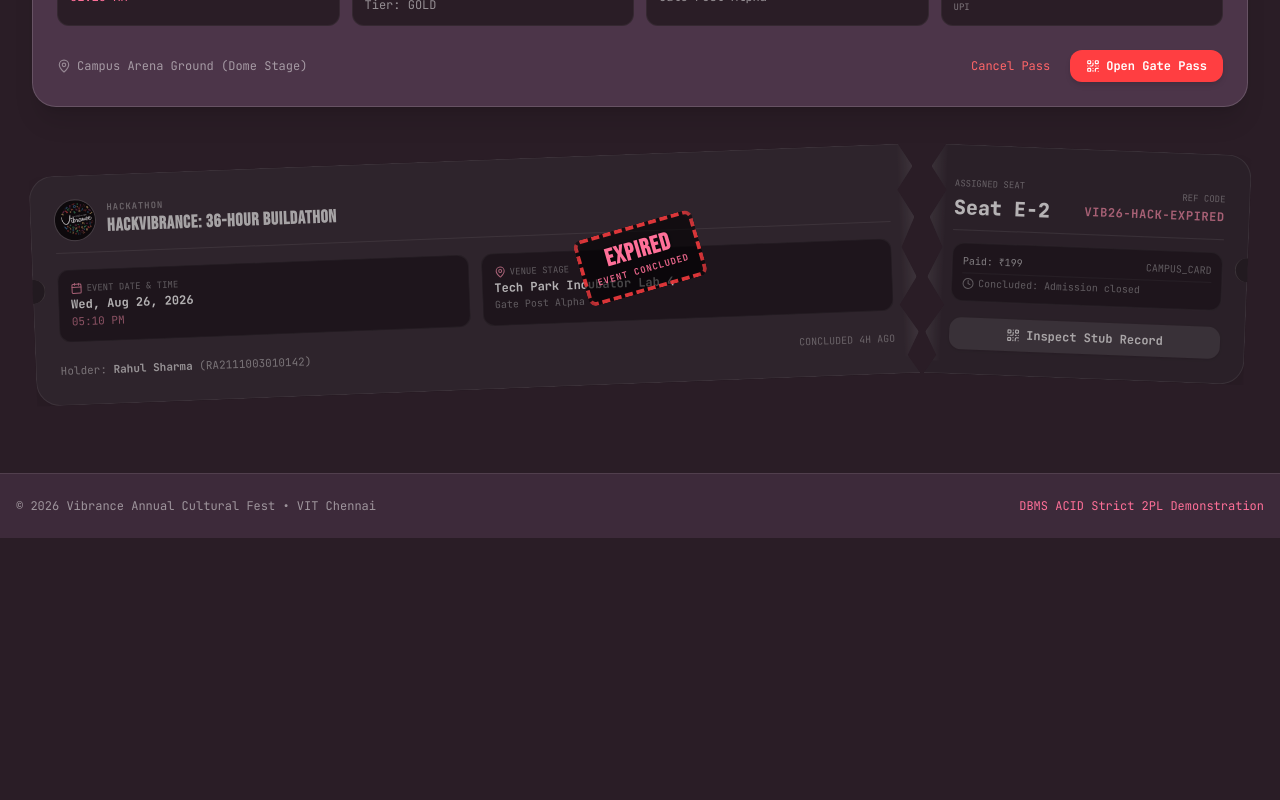
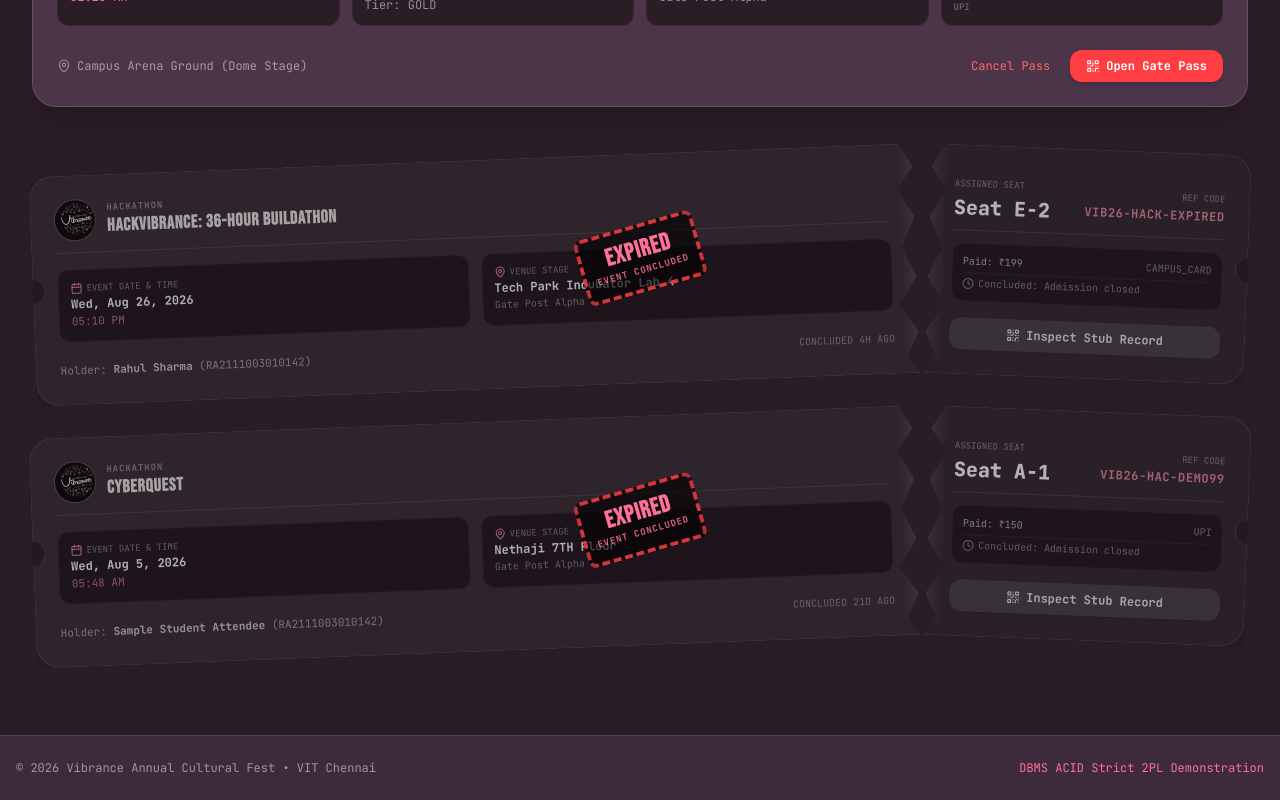
Before and after one commit to ritesh-prajan/Vibrance-website, a React (Vite) app: page /my-bookings in a window 1280 px wide. Shown: the part 1037-1837 px from the top of the page. Before the commit the page ends 1575 px from the top, so only its background shows below. Built offline with nearby package versions, Linux system fonts and the light colour scheme.

Commit message:
feat: add CYBERQUEST hackathon event with custom ticket artwork and date Aug 5, 2026

```diff
--- a/src/components/tickets/IntactTicketCard.tsx
+++ b/src/components/tickets/IntactTicketCard.tsx
@@ -3,7 +3,7 @@ import { Link } from 'react-router-dom';
 import { Booking } from '../../types';
 import { getEventTiming } from '../../utils/timeUtils';
 import { StatusBadge } from '../common/StatusBadge';
-import { Calendar, Clock, MapPin, QrCode, Radio } from 'lucide-react';
+import { Calendar, Clock, MapPin, QrCode, Radio, ArrowRight } from 'lucide-react';
 import { motion } from 'framer-motion';
 
 interface IntactTicketCardProps {
@@ -13,18 +13,116 @@ interface IntactTicketCardProps {
 
 export const IntactTicketCard: React.FC<IntactTicketCardProps> = ({ booking, onCancel }) => {
   const timing = getEventTiming(booking);
+  const hasCustomPhoto = Boolean(booking.ticketBgImage);
 
+  // ── 1. PHOTO-CENTRIC CLUTTER-FREE TICKET CARD ──
+  if (hasCustomPhoto) {
+    return (
+      <motion.div
+        initial={{ opacity: 0, y: 8 }}
+        animate={{ opacity: 1, y: 0 }}
+        style={{
+          backgroundImage: `linear-gradient(to top, rgba(16, 8, 15, 0.96) 0%, rgba(20, 10, 18, 0.45) 45%, rgba(16, 8, 15, 0.88) 100%), url(${booking.ticketBgImage})`,
+          backgroundSize: 'cover',
+          backgroundPosition: 'center',
+        }}
+        className={`border rounded-3xl p-6 sm:p-7 transition-all shadow-2xl flex flex-col justify-between min-h-[220px] ticket-notch-left ticket-notch-right relative overflow-hidden group ${
+          timing.isLive
+            ? 'border-red-500/60 shadow-[0_10px_30px_rgba(255,62,65,0.25)]'
+            : 'border-white/20 hover:border-white/35'
+        }`}
+      >
+        {/* Subtle glow */}
+        <div className="absolute top-0 right-0 w-48 h-48 bg-[#FF3E41]/10 rounded-full blur-3xl pointer-events-none" />
+
+        {/* Top Header */}
+        <div className="flex flex-wrap items-center justify-between gap-3 pb-3 border-b border-white/15 relative z-10">
+          <div className="flex items-center gap-3">
+            <img
+              src="/vibrance-logo.png"
+              alt="Vibrance 2026"
+              className="w-11 h-11 rounded-full object-cover shadow-md ring-2 ring-[#FF3E41]/60 bg-black"
+            />
+            <div>
+              <span className="text-[10px] font-mono text-[#FF7099] font-bold tracking-wider uppercase">
+                REF: {booking.bookingRef}
+              </span>
+              <h3 className="text-lg sm:text-xl font-black text-white font-display leading-tight tracking-wide">
+                {booking.eventTitle}
+              </h3>
+            </div>
+          </div>
+
+          <div className="flex items-center gap-2">
+            {timing.isLive ? (
+              <span className="px-2.5 py-1 rounded-md text-[10px] font-mono font-bold bg-red-500/25 text-red-400 border border-red-500/50 flex items-center gap-1">
+                <Radio className="w-3 h-3 animate-pulse" />
+                LIVE NOW
+              </span>
+            ) : (
+              <StatusBadge status={booking.status} />
+            )}
+          </div>
+        </div>
+
+        {/* Unobstructed photo middle zone */}
+        <div className="py-2" />
+
+        {/* Bottom Row: Event detail pills on the LEFT + action buttons on the RIGHT */}
+        <div className="flex flex-col lg:flex-row lg:items-center justify-between gap-3 pt-3 border-t border-white/15 relative z-10">
+          {/* Small Event Detail Pills on the Left */}
+          <div className="flex flex-wrap items-center gap-2 text-[11px] font-mono">
+            <div className="px-2.5 py-1 rounded-lg bg-black/55 backdrop-blur-md border border-white/15 text-white flex items-center gap-1.5 shadow-sm">
+              <Calendar className="w-3 h-3 text-[#FF7099]" />
+              <span>{timing.formattedDate} &bull; {timing.formattedTime}</span>
+            </div>
+
+            <div className="px-2.5 py-1 rounded-lg bg-black/55 backdrop-blur-md border border-white/15 text-white flex items-center gap-1.5 shadow-sm">
+              <span className="text-[#FF7099] font-bold">Seat:</span>
+              <span className="font-bold">{booking.seatLabel}</span>
+              <span className="text-white/40">({booking.seatCategory})</span>
+            </div>
+
+            <div className="px-2.5 py-1 rounded-lg bg-black/55 backdrop-blur-md border border-white/15 text-white/80 flex items-center gap-1.5 shadow-sm">
+              <MapPin className="w-3 h-3 text-[#FF7099]" />
+              <span className="truncate max-w-[160px]">{booking.eventVenue}</span>
+            </div>
+
+            <div className="px-2.5 py-1 rounded-lg bg-black/55 backdrop-blur-md border border-white/15 text-[#10B981] font-bold flex items-center gap-1 shadow-sm">
+              <span>₹{booking.amount}</span>
+            </div>
+          </div>
+
+          {/* Action Buttons on the Right */}
+          <div className="flex items-center gap-2 shrink-0 self-end lg:self-auto">
+            {booking.status === 'confirmed' && onCancel && (
+              <button
+                type="button"
+                onClick={() => onCancel(booking)}
+                className="px-3 py-1.5 rounded-xl text-[11px] font-mono text-red-300 hover:bg-red-500/20 transition-colors cursor-pointer border border-red-500/20"
+              >
+                Cancel Pass
+              </button>
+            )}
+            <Link
+              to={`/ticket/${booking.id}`}
+              className="px-4 py-1.5 rounded-xl bg-gradient-to-r from-[#FF3E41] to-[#DF367C] hover:opacity-90 text-white text-xs font-mono font-bold transition-all shadow-lg flex items-center gap-1.5 cursor-pointer"
+            >
+              <QrCode className="w-3.5 h-3.5" />
+              <span>Open Gate Pass</span>
+              <ArrowRight className="w-3.5 h-3.5" />
+            </Link>
+          </div>
+        </div>
+      </motion.div>
+    );
+  }
+
+  // ── 2. STANDARD DETAILED TICKET CARD (WHEN NO CUSTOM PHOTO) ──
   return (
     <motion.div
       initial={{ opacity: 0, y: 8 }}
       animate={{ opacity: 1, y: 0 }}
-      style={{
-        backgroundImage: booking.ticketBgImage
-          ? `linear-gradient(to bottom, rgba(25, 12, 23, 0.85), rgba(35, 18, 30, 0.95)), url(${booking.ticketBgImage})`
-          : undefined,
-        backgroundSize: 'cover',
-        backgroundPosition: 'center',
-      }}
       className={`border rounded-3xl p-5 sm:p-6 transition-all shadow-xl space-y-4 ticket-notch-left ticket-notch-right relative overflow-hidden ${
         timing.isLive
           ? 'bg-[#4C3549] border-red-500/60 shadow-[0_10px_30px_rgba(255,62,65,0.2)]'
--- a/src/context/FestContext.tsx
+++ b/src/context/FestContext.tsx
@@ -142,7 +142,12 @@ export const FestProvider: React.FC<{ children: React.ReactNode }> = ({ children
     const saved = localStorage.getItem(STORAGE_KEYS.EVENTS);
     if (saved) {
       try {
-        return JSON.parse(saved);
+        const parsed: FestEvent[] = JSON.parse(saved);
+        const missing = INITIAL_EVENTS.filter((ie) => !parsed.some((pe) => pe.id === ie.id));
+        if (missing.length > 0) {
+          return [...parsed, ...missing];
+        }
+        return parsed;
       } catch {
         return INITIAL_EVENTS;
       }
@@ -159,7 +164,12 @@ export const FestProvider: React.FC<{ children: React.ReactNode }> = ({ children
     const saved = localStorage.getItem(STORAGE_KEYS.BOOKINGS);
     if (saved) {
       try {
-        return JSON.parse(saved);
+        const parsed: Booking[] = JSON.parse(saved);
+        const missing = INITIAL_BOOKINGS.filter((ib) => !parsed.some((pb) => pb.id === ib.id));
+        if (missing.length > 0) {
+          return [...parsed, ...missing];
+        }
+        return parsed;
       } catch {
         return INITIAL_BOOKINGS;
       }
--- a/src/data/mockEvents.ts
+++ b/src/data/mockEvents.ts
@@ -282,9 +282,54 @@ export const INITIAL_EVENTS: FestEvent[] = [
     startTimestamp: NOW + EVENT_SCHEDULE_OFFSETS['evt-hack'].startOffset,
     endTimestamp: NOW + EVENT_SCHEDULE_OFFSETS['evt-hack'].startOffset + 24 * HOUR,
   },
+  {
+    id: 'evt-cyberquest',
+    title: 'CYBERQUEST',
+    category: 'HACKATHON',
+    artistOrHost: 'Helen Vijitha P',
+    date: 'Wed, Aug 5, 2026',
+    time: '11:18 AM IST',
+    venue: 'Nethaji 7TH Floor',
+    basePrice: 100,
+    totalSeats: 48,
+    availableSeats: 46,
+    lockedSeatsCount: 0,
+    bookedSeatsCount: 2,
+    tag: '_Capture. Decode. Defend_',
+    shortDesc: 'Capture. Decode. Defend. School of Computer Science and Engineering (SCOPE) & Cybercom Hackathon.',
+    ticketBgImage: '/cyberquest-ticket.png',
+    seats: generateSeatsForEvent('evt-cyberquest', 100, 46),
+    startTimestamp: new Date('2026-08-05T11:18:00+05:30').getTime(),
+    endTimestamp: new Date('2026-08-05T11:18:00+05:30').getTime() + 24 * HOUR,
+  },
 ];
 
 export const INITIAL_BOOKINGS: Booking[] = [
+  {
+    id: 'bk-cyberquest-01',
+    bookingRef: 'VIB26-HAC-DEMO99',
+    eventId: 'evt-cyberquest',
+    eventTitle: 'CYBERQUEST',
+    eventCategory: 'HACKATHON',
+    artistOrHost: 'Helen Vijitha P',
+    eventDate: 'Wed, Aug 5, 2026',
+    eventTime: '11:18 AM IST',
+    eventVenue: 'Nethaji 7TH Floor',
+    seatId: 'evt-cyberquest-A1',
+    seatLabel: 'A-1',
+    seatCategory: 'VIP_FRONT',
+    studentName: 'Sample Student Attendee',
+    regNumber: 'RA2111003010142',
+    department: 'Computer Science & Engineering (SCOPE)',
+    amount: 150,
+    paymentMethod: 'UPI',
+    bookedAt: NOW - 3600000 * 2,
+    qrPayload: 'VIBRANCE26-TICKET-VIB26-HAC-DEMO99-evt-cyberquest-A1-RA2111003010142',
+    ticketBgImage: '/cyberquest-ticket.png',
+    status: 'confirmed',
+    startTimestamp: new Date('2026-08-05T11:18:00+05:30').getTime(),
+    endTimestamp: new Date('2026-08-05T11:18:00+05:30').getTime() + 24 * HOUR,
+  },
   {
     id: 'bk-next-01',
     bookingRef: 'VIB26-ARMAAN-A1',
--- a/src/pages/admin/AdminEventsPage.tsx
+++ b/src/pages/admin/AdminEventsPage.tsx
@@ -37,6 +37,10 @@ const TICKET_BG_PRESETS = [
   {
     name: 'Rock Band',
     url: 'https://images.unsplash.com/photo-1465847899084-d164df4dedc6?w=1000&auto=format&fit=crop&q=80',
+  },
+  {
+    name: 'Cyberquest (SCOPE)',
+    url: '/cyberquest-ticket.png',
   },
   {
     name: 'Tech Matrix',
```
Also changed, not shown: public/cyberquest-ticket.png (added).
